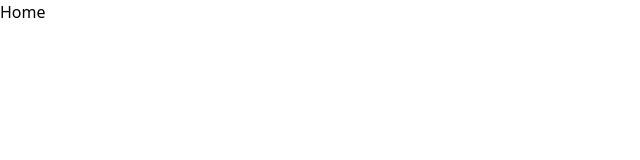
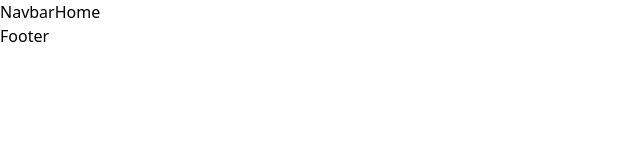
Before and after one commit to DiegoAndresMarmota/Agency-Django-React, a React (Create React App) app: page / in a window 1280 px wide. Shown: the top 160 px of the page, without its empty margins (0-640 px from the left). Built offline with nearby package versions, Linux system fonts and the light colour scheme.

Commit message:
Creación del Layout y {Navbar, Home y Footer}

```diff
--- /dev/null
+++ b/src/components/navigation/Footer.jsx
@@ -0,0 +1,17 @@
+import { connect } from "react-redux";
+
+function Footer() {
+    return (
+        <footer>
+            Footer
+        </footer>
+    );
+}
+
+const mapStateToProps = (state) => ({
+
+});
+
+export default connect(mapStateToProps, {
+
+})(Footer);
--- /dev/null
+++ b/src/components/navigation/Navbar.jsx
@@ -0,0 +1,17 @@
+import { connect } from "react-redux";
+
+function Navbar() {
+    return (
+        <navbar>
+            Navbar
+        </navbar>
+    )
+}
+
+const mapStateToProps = (state) => ({
+
+});
+
+export default connect(mapStateToProps, {
+
+}) (Navbar);
--- a/src/containers/pages/Home.jsx
+++ b/src/containers/pages/Home.jsx
@@ -1,9 +1,14 @@
+import Footer from "components/navigation/Footer";
+import Navbar from "components/navigation/Navbar";
+import Layout from "hocs/layouts/Layout";
 
 function Home() {
     return (
-        <div>
+        <Layout>
+            <Navbar />
             Home
-        </div>
+            <Footer />
+        </Layout>
     )
 }
 
--- /dev/null
+++ b/src/hocs/layouts/Layout.js
@@ -0,0 +1,17 @@
+import { connect } from 'react-redux';
+
+function Layout({ children }) {
+    return (
+        <div>
+            {children}
+        </div>
+    )
+}
+
+const mapStateToProps = state =>({
+
+})
+
+export default connect(mapStateToProps, {
+
+}) (Layout);
```
